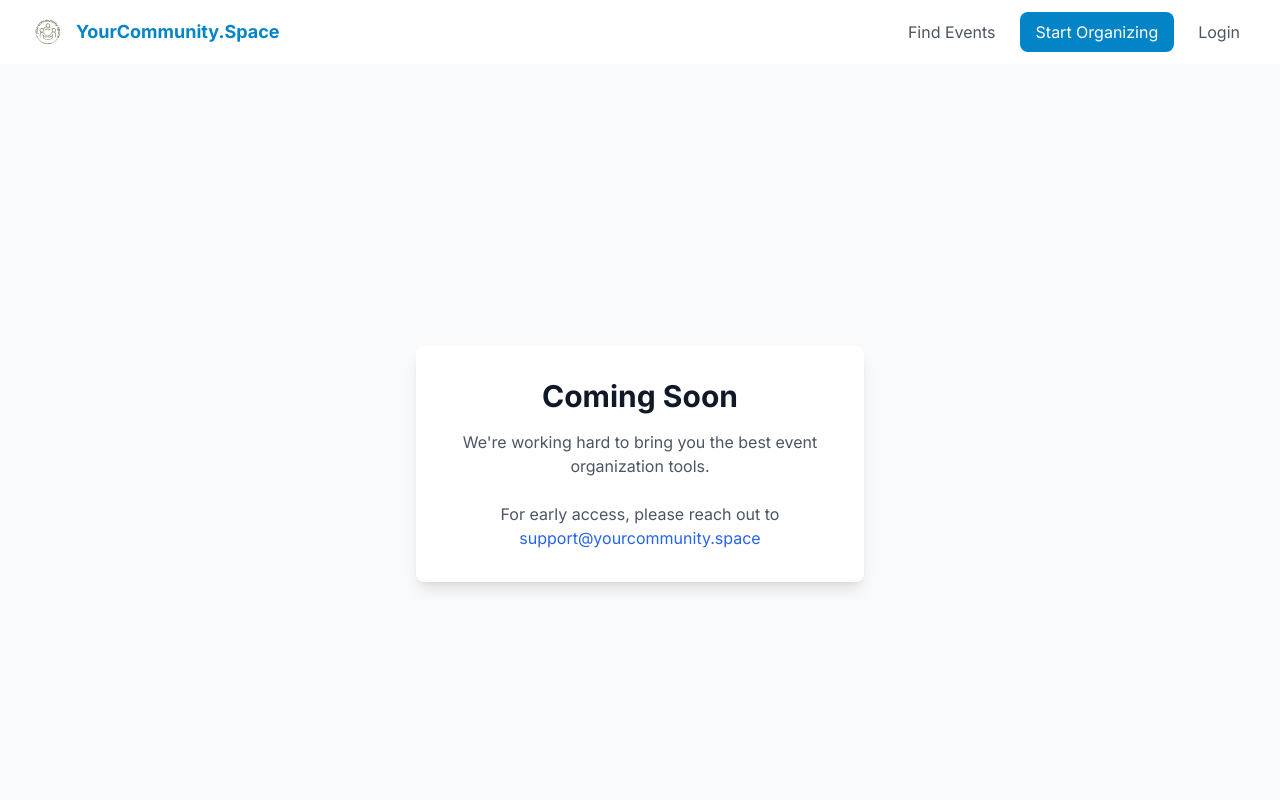
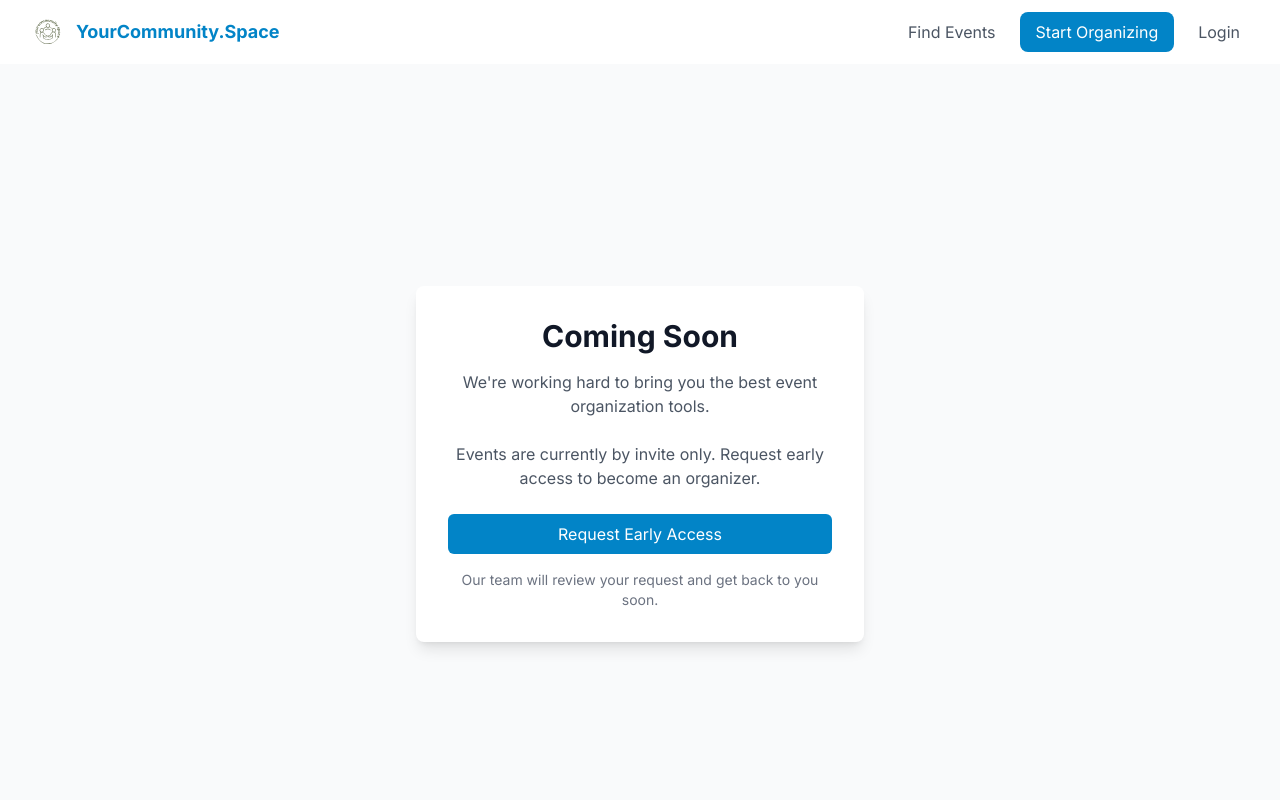
Before and after one commit to kurtharriger/ycs, a Next.js app: page /start-organizing in a window 1280 px wide. Shown: the top 800 px of the page. Built offline with nearby package versions, Linux system fonts and the light colour scheme; no server answers.

Commit message:
update comming soon language

```diff
--- a/src/app/find-events/page.tsx
+++ b/src/app/find-events/page.tsx
@@ -1,7 +1,8 @@
 import { Metadata } from 'next'
+import Link from 'next/link'
 
 export const metadata: Metadata = {
-  title: 'Find Events - Coming Soon',
+  title: 'Find Events - YourCommunity.Space',
   description: 'Find events in your community',
 }
 
@@ -14,11 +15,12 @@ export default function FindEventsPage() {
           <p className="text-gray-600 mb-6">
             We&apos;re working hard to bring you the best event discovery experience.
           </p>
-          <p className="text-gray-600">
-            For early access, please reach out to{' '}
-            <a href="mailto:support@yourcommunity.space" className="text-blue-600 hover:text-blue-800">
-              support@yourcommunity.space
-            </a>
+          <p className="text-gray-600 mb-6">
+            Events are currently by invite only. For access reach out to your community organizer or{' '}
+            <Link href="/start-organizing" className="text-primary-600 hover:text-primary-800">
+              start your own
+            </Link>
+            .
           </p>
         </div>
       </div>
--- a/src/app/page.tsx
+++ b/src/app/page.tsx
@@ -30,6 +30,13 @@ export default function Home() {
               Find Events
             </Link>
           </div>
+          <p className="mt-4 text-gray-600 text-sm">
+            Events are currently by invite only. Connect with your community organizer or{' '}
+            <Link href="/start-organizing" className="text-primary-600 hover:text-primary-800">
+              create your own
+            </Link>
+            .
+          </p>
         </div>
         <div className="absolute inset-0 bg-gradient-to-b from-blue-50/50 to-transparent"></div>
       </section>
--- a/src/app/start-organizing/page.tsx
+++ b/src/app/start-organizing/page.tsx
@@ -1,3 +1,10 @@
+import { Metadata } from 'next'
+
+export const metadata: Metadata = {
+  title: 'Start Organizing - YourCommunity.Space',
+  description: 'Start organizing events in your community',
+}
+
 export default function StartOrganizingPage() {
   return (
     <div className="min-h-screen flex items-center justify-center bg-gray-50">
@@ -7,12 +14,20 @@ export default function StartOrganizingPage() {
           <p className="text-gray-600 mb-6">
             We&apos;re working hard to bring you the best event organization tools.
           </p>
-          <p className="text-gray-600">
-            For early access, please reach out to{' '}
-            <a href="mailto:support@yourcommunity.space" className="text-blue-600 hover:text-blue-800">
-              support@yourcommunity.space
+          <p className="text-gray-600 mb-6">
+            Events are currently by invite only. Request early access to become an organizer.
+          </p>
+          <div className="space-y-4">
+            <a
+              href="mailto:support@yourcommunity.space?subject=Request%20Early%20Access%20to%20Organize%20Events"
+              className="block w-full bg-primary-600 text-white px-4 py-2 rounded-md hover:bg-primary-700 focus:outline-none focus:ring-2 focus:ring-offset-2 focus:ring-primary-500"
+            >
+              Request Early Access
             </a>
-          </p>
+            <p className="text-sm text-gray-500">
+              Our team will review your request and get back to you soon.
+            </p>
+          </div>
         </div>
       </div>
     </div>
```
